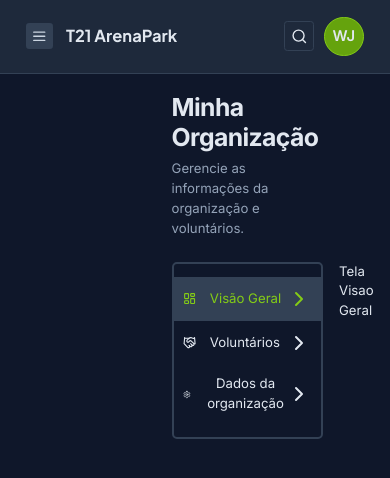
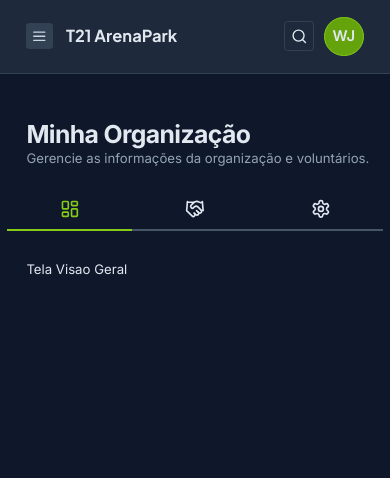
Before and after one commit to JhonataKornaker/temp-fepi-t21-web, a React (Vite) app: page /organization in a window 390 px wide. Shown: the top 478 px of the page. Built offline with nearby package versions, Linux system fonts and the light colour scheme.

Commit message:
Correção do botao salvar do formularios e adicionado responsividade mobile.

```diff
--- a/src/pages/_layout/app.tsx
+++ b/src/pages/_layout/app.tsx
@@ -7,7 +7,7 @@ export function AppLayout() {
     <div className="min-h-screen w-full bg-slate-900 text-slate-200">
       <Header />
 
-      <div className="flex-1 flex flex-col gap-4 p-8 pt-6">
+      <div className="flex-1 flex flex-col gap-4 xl:p-8 pt-6 max-w-5xl">
         <Outlet />
       </div>
     </div>
--- a/src/pages/app/organizacao/modal-editar.tsx
+++ b/src/pages/app/organizacao/modal-editar.tsx
@@ -87,11 +87,11 @@ export function ModalEditar({
       </Dialog.Trigger>
       <Dialog.Portal>
         <Dialog.Overlay className="fixed inset-0 bg-black bg-opacity-50" />
-        <Dialog.Content className="data-[state=open]:animate-contentShow fixed top-[50%] left-[50%] h-[398px] w-[584px] translate-x-[-50%] translate-y-[-50%] rounded-[6px] bg-customBackground shadow-[hsl(206_22%_7%_/_35%)_0px_10px_38px_-10px,_hsl(206_22%_7%_/_20%)_0px_10px_20px_-15px] focus:outline-none">
-          <Dialog.Title className="flex justify-between items-center text-xl h-[80px] ps-8 pe-8">
+        <Dialog.Content className="data-[state=open]:animate-contentShow fixed top-[50%] left-[50%] h-[280px] w-[400px] xl:h-[398px] xl:w-[584px] translate-x-[-50%] translate-y-[-50%] rounded-[6px] bg-customBackground shadow-[hsl(206_22%_7%_/_35%)_0px_10px_38px_-10px,_hsl(206_22%_7%_/_20%)_0px_10px_20px_-15px] focus:outline-none">
+          <Dialog.Title className="flex justify-between items-center text-base xl:text-xl h-[60px] xl:h-[80px] ps-8 pe-8">
             Editar Voluntário
             <Dialog.Close asChild>
-              <X className="size-6" />
+              <X className="size-5 xl:size-6" />
             </Dialog.Close>
           </Dialog.Title>
           <form
@@ -101,7 +101,7 @@ export function ModalEditar({
             <div className="flex flex-col pt-8 pb-8 pr-6 pl-6">
               <label htmlFor="Nome">Nome</label>
               <input
-                className="w-[536px] h-[48px] mt-2 mb-4 bg-slate-900 rounded-md pt-3 pb-3 ps-4"
+                className="xl:w-[536px] xl:h-[48px] mt-2 mb-4 bg-slate-900 rounded-md pt-1 pb-1 ps-2 xl:pt-3 xl:pb-3 xl:ps-4"
                 type="text"
                 placeholder="Nome da organização"
                 id="name"
@@ -109,20 +109,20 @@ export function ModalEditar({
               />
               <label htmlFor="Nome">Área</label>
               <input
-                className="w-[536px] h-[48px] mt-2 bg-slate-900 rounded-md pt-3 pb-3 ps-4"
+                className="xl:w-[536px] xl:h-[48px] mt-2 bg-slate-900 rounded-md pt-1 pb-1 ps-2 xl:pt-3 xl:pb-3 xl:ps-4"
                 type="text"
                 placeholder="Seleciona uma área"
                 id="area"
                 {...register("area", { required: true })}
               />
             </div>
-            <div className="flex justify-end items-center h-[76px] w-full pe-8 gap-8 border-t-2 border-t-slate-600">
+            <div className="flex justify-end items-center xl:h-[76px] h-full w-full pe-8 gap-8 border-t-2 border-t-slate-600">
               <Dialog.Close>
                 <button>Cancelar</button>
               </Dialog.Close>
               <button
                 type="submit"
-                className="text-black bg-customText w-[97px] h-[44px] rounded-md font-bold mt-4 mb-4"
+                className="text-black bg-customText xl:w-[97px] xl:h-[44px] w-[67px] h-[24px] rounded-md font-bold mt-4 mb-4"
               >
                 Salvar
               </button>
--- a/src/pages/app/organizacao/organizacao.tsx
+++ b/src/pages/app/organizacao/organizacao.tsx
@@ -1,58 +1,87 @@
-import * as Tabs  from "@radix-ui/react-tabs";
-import { ChevronRight, Handshake, LayoutDashboard, Settings } from "lucide-react";
-import { Helmet } from "react-helmet-async";
-import { Voluntarios } from "./voluntarios";
-import { DadosOrganizacao } from "./dados-organization";
-import { VisaoGeral } from "./visao-geral";
+import * as Tabs from '@radix-ui/react-tabs'
+import {
+  ChevronRight,
+  Handshake,
+  LayoutDashboard,
+  Settings,
+} from 'lucide-react'
+import { Helmet } from 'react-helmet-async'
+import { Voluntarios } from './voluntarios'
+import { DadosOrganizacao } from './dados-organization'
+import { VisaoGeral } from './visao-geral'
 
 export function Organizacao() {
   return (
     <>
       <Helmet title="Organização" />
 
-      <div className="flex flex-col ml-44 mr-28 space-y-2 mb-3">
+      <div className="flex flex-col xl:ml-44 xl:mr-28 xl:space-y-2 xl:mb-3 ps-8 pt-8 xl:pt-8 xl:ps-0">
         <h1 className="text-3xl font-bold tracking-tight">Minha Organização</h1>
-        <p className="text-base text-slate-400">
+        <p className="text-base text-slate-400 ">
           Gerencie as informações da organização e voluntários.
         </p>
       </div>
 
-      <Tabs.Root defaultValue="tab1" className="flex items-start ml-44 mr-28">
-                    <Tabs.List className="flex flex-col border-solid border-2 border-slate-700 pt-4 pb-4 mr-5 w-96 rounded-md">
-                        <Tabs.Trigger value="tab1" className="flex items-center justify-between p-3  hover:bg-slate-700 data-[state=active]:bg-slate-700 data-[state=active]:text-customText">
-                            <div className="flex gap-4 items-center">
-                                <LayoutDashboard className="h-4 w-4"/>
+      <Tabs.Root
+        defaultValue="tab1"
+        className="flex flex-col xl:flex-row xl:items-start xl:ml-44 xl:mr-28 w-full"
+      >
+        <Tabs.List className="flex flex-row xl:flex-col xl:border-solid xl:border-2 border-slate-700 p-2 xl:pt-4 xl:pb-4 xl:mr-5 w-full xl:w-96 xl:rounded-md ">
+          <Tabs.Trigger
+            value="tab1"
+            className="flex items-center justify-center xl:justify-between p-3 w-full xl:w-auto xl:hover:bg-slate-700 xl:data-[state=active]:bg-slate-700 data-[state=active]:text-customText data-[state=active]:border-b-customText border-b-2 border-b-slate-600 xl:border-b-0"
+          >
+            <div className="flex gap-4 items-center justify-center">
+              <LayoutDashboard className="h-6 w-6 xl:h-4 xl:w-4" />
+              <span className="hidden xl:block md:block lg:block">
                 Visão Geral
+              </span>
             </div>
             <div>
-                                <ChevronRight />
+              <ChevronRight className="hidden xl:block md:block lg:block" />
             </div>
           </Tabs.Trigger>
-                        <Tabs.Trigger value="tab2" className="flex items-center justify-between p-3 hover:bg-slate-700 data-[state=active]:bg-slate-700 data-[state=active]:text-customText">
-                            <div className="flex gap-4 items-center">
-                                <Handshake className="h-4 w-4"/>
+          <Tabs.Trigger
+            value="tab2"
+            className="flex items-center justify-center xl:justify-between p-3 w-full xl:w-auto xl:hover:bg-slate-700 xl:data-[state=active]:bg-slate-700 data-[state=active]:text-customText data-[state=active]:border-b-customText border-b-2 border-b-slate-600 xl:border-b-0"
+          >
+            <div className="flex gap-4 items-center justify-center xl:justify-start">
+              <Handshake className="h-6 w-6 xl:h-4 xl:w-4" />
+              <span className="hidden xl:block md:block lg:block">
                 Voluntários
+              </span>
             </div>
             <div>
-                                <ChevronRight />
+              <ChevronRight className="hidden xl:block md:block lg:block" />
             </div>
           </Tabs.Trigger>
-                        <Tabs.Trigger value="tab3" className="flex items-center justify-between p-3 hover:bg-slate-700 data-[state=active]:bg-slate-700 data-[state=active]:text-customText">
-                            <div className="flex gap-4 items-center">
-                                <Settings className="h-4 w-4"/>
+          <Tabs.Trigger
+            value="tab3"
+            className="flex items-center justify-center xl:justify-between p-3 w-full xl:w-auto xl:hover:bg-slate-700 xl:data-[state=active]:bg-slate-700 data-[state=active]:text-customText data-[state=active]:border-b-customText border-b-2 border-b-slate-600 xl:border-b-0"
+          >
+            <div className="flex gap-4 items-center justify-center xl:justify-start">
+              <Settings className="h-6 w-6 xl:h-4 xl:w-4" />
+              <span className="hidden xl:block md:block lg:block">
                 Dados da organização
+              </span>
             </div>
             <div>
-                                <ChevronRight />
+              <ChevronRight className="hidden xl:block md:block lg:block" />
             </div>
           </Tabs.Trigger>
         </Tabs.List>
-                    <div className="w-full flex flex-col">
-                    <Tabs.Content value="tab1"> <VisaoGeral /> </Tabs.Content>
-                    <Tabs.Content value="tab2"> <Voluntarios /> </Tabs.Content>
-                    <Tabs.Content value="tab3"> <DadosOrganizacao /> </Tabs.Content>
+        <div className="flex flex-col ms-8 me-8 mt-7 xl:w-[780px]">
+          <Tabs.Content value="tab1">
+            <VisaoGeral />
+          </Tabs.Content>
+          <Tabs.Content value="tab2">
+            <Voluntarios />
+          </Tabs.Content>
+          <Tabs.Content value="tab3">
+            <DadosOrganizacao />
+          </Tabs.Content>
         </div>
       </Tabs.Root>
     </>
-  );
+  )
 }
```
Also changed, not shown: src/pages/app/organizacao/modal-adicionar.tsx (+37 -33 lines). Lines whose indentation alone changed are shown as unchanged.
